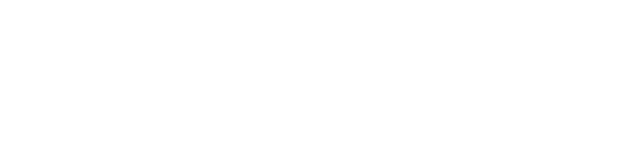
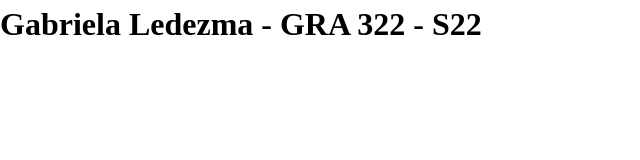
Before and after one commit to gabriela-el/gra322, a plain HTML site: page index.html in a window 1280 px wide. Shown: the whole page, without its empty margins (0-640 px from the left). Drawn offline with Linux system fonts and the light colour scheme.

Commit message:
Add page title

```diff
--- a/index.html
+++ b/index.html
@@ -4,7 +4,7 @@
 <head>
   <meta charset="utf-8">
 
-  <title></title>
+  <title>Gabriela Ledezma - GRA 322 - S22</title>
 
   <meta name="viewport" content="width=device-width, initial-scale=1">
 
@@ -16,6 +16,7 @@
 
 <body>
   <!-- Add your content here -->
+  <h1>Gabriela Ledezma - GRA 322 - S22</h1>
 
   <!-- Load Scripts -->
   <script src="js/scripts.js"></script>
```
